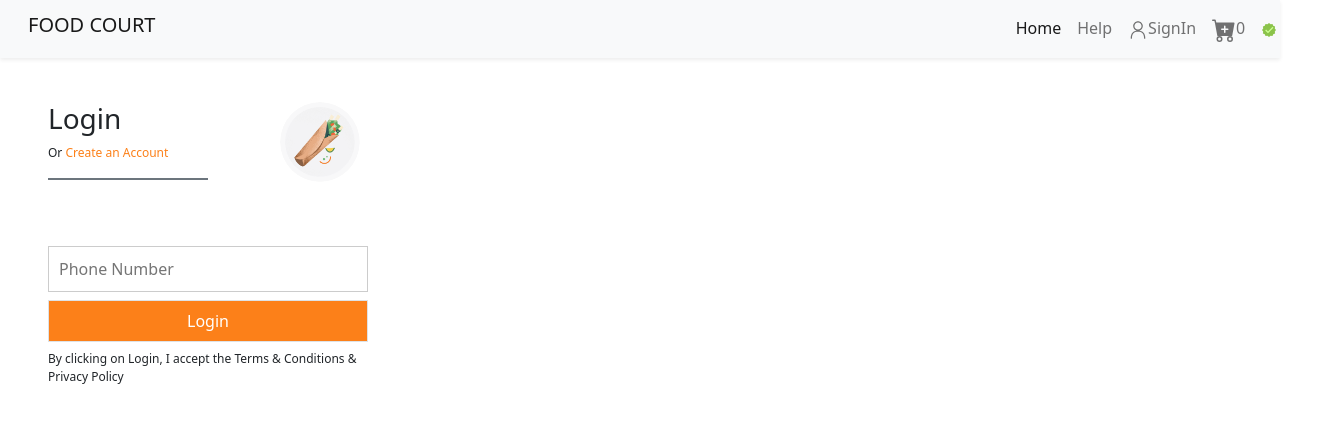
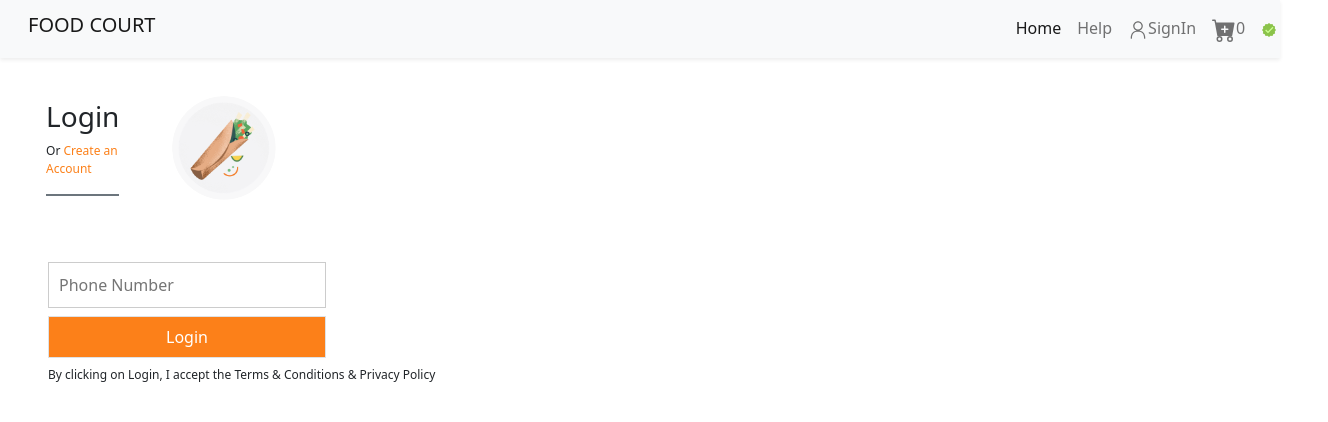
Before and after one commit to KaranMeghe/food-court, a React (Vite) app in the folder Food_Court /: page /contact in a window 1280 px wide. Shown: the top 422 px of the page, 1328 px wide, since content can reach past the window. Built offline with nearby package versions, Linux system fonts and the light colour scheme; data requests are answered from the project's data file.

Commit message:
Style - updating style for smaller devices, forms are now resposnible

```diff
--- a/Food_Court /db.json
+++ b/Food_Court /db.json
@@ -389,6 +389,12 @@
       "contactNumber": 6544567890,
       "email": "priyank@ymail.com",
       "id": 100
+    },
+    {
+      "userName": "sky",
+      "contactNumber": 8989898989,
+      "email": "ss@gmail.com",
+      "id": 101
     }
   ]
 }
--- a/Food_Court /src/Components/Forms/SignIn.jsx
+++ b/Food_Court /src/Components/Forms/SignIn.jsx
@@ -26,9 +26,45 @@ const SignIn = () => {
       onSubmit,
     });
 
+  // return (
+  //   <div>
+  //     <form className="mt-5 w-md-25 w-50" onSubmit={handleSubmit}>
+  //       <input
+  //         type="number"
+  //         className={
+  //           errors.number && touched.number ? "border border-danger" : ""
+  //         }
+  //         placeholder="Phone Number"
+  //         id="number"
+  //         value={values.number}
+  //         onChange={handleChange}
+  //         style={{
+  //           width: " 100%",
+  //           marginTop: "5%",
+  //           border: "1px solid #ccc",
+  //           padding: "10px",
+  //         }}
+  //       />
+  //       {errors.number && touched.number && <p>{errors.number}</p>}
+  //       <button
+  //         className="w-100 p-2 border mt-2"
+  //         style={{ backgroundColor: "#fc8019", color: "#fff" }}
+  //         disabled={isSubmitting}
+  //         type="submit"
+  //       >
+  //         Login
+  //       </button>
+  //     </form>
+  //     <p style={{ fontSize: "12px" }} className="w-25 mt-2">
+  //       By clicking on Login, I accept the Terms & Conditions & Privacy Policy
+  //     </p>
+  //   </div>
+  // );
   return (
     <div>
-      <form className="mt-5 w-25" onSubmit={handleSubmit}>
+      <form className="mt-5" onSubmit={handleSubmit}>
+        <div className="row">
+          <div className="col-sm-6 col-md-3">
             <input
               type="number"
               className={
@@ -39,7 +75,7 @@ const SignIn = () => {
               value={values.number}
               onChange={handleChange}
               style={{
-            width: " 100%",
+                width: "100%",
                 marginTop: "5%",
                 border: "1px solid #ccc",
                 padding: "10px",
@@ -54,8 +90,10 @@ const SignIn = () => {
             >
               Login
             </button>
+          </div>
+        </div>
       </form>
-      <p style={{ fontSize: "12px" }} className="w-25 mt-2">
+      <p style={{ fontSize: "12px" }} className="w-75 mt-2">
         By clicking on Login, I accept the Terms & Conditions & Privacy Policy
       </p>
     </div>
--- a/Food_Court /src/Components/Forms/SignUp.jsx
+++ b/Food_Court /src/Components/Forms/SignUp.jsx
@@ -39,7 +39,9 @@ const SignUp = () => {
 
   return (
     <div>
-      <form className="w-25 mt-5" onSubmit={handleSubmit}>
+      <div className="mt-5">
+        <div className="row">
+          <form className="col-lg-3 col-sm-12" onSubmit={handleSubmit}>
             <input
               type="number"
               className={
@@ -65,7 +67,9 @@ const SignUp = () => {
               onChange={handleChange}
               value={values.username}
               className={
-            errors.username && touched.username ? "border border-danger" : ""
+                errors.username && touched.username
+                  ? "border border-danger"
+                  : ""
               }
               style={{
                 width: " 100%",
@@ -103,10 +107,14 @@ const SignUp = () => {
               Continue
             </button>
           </form>
+        </div>
+
         <p style={{ fontSize: "12px" }} className="w-25 mt-2">
-        By creating an account, I accept the Terms & Conditions & Privacy Policy
+          By creating an account, I accept the Terms & Conditions & Privacy
+          Policy
         </p>
         {displayGreetings ? <Greeting userName={userLoginName} /> : null}
+      </div>
     </div>
   );
 };
--- a/Food_Court /src/Components/Pages/Contact.jsx
+++ b/Food_Court /src/Components/Pages/Contact.jsx
@@ -31,9 +31,36 @@ const Contact = () => {
   };
 
   return (
-    <div className="mx-5 w-100 position-relative">
-      <div className="d-flex w-25" style={{ marginTop: "8%" }}>
-        <div className="d-flex flex-column w-50">
+    // <div className="mx-5 w-100 position-relative">
+    //   <div
+    //     className="d-flex flex-column flex-md-row w-25 align-items-center justify-content-center"
+    //     style={{ marginTop: "8%" }}
+    //   >
+    //     <div className="d-flex flex-column w-50">
+    //       <h3 style={{ color: "#212529" }}>{loginStatus}</h3>
+    //       <p style={{ fontSize: "12px", cursor: "pointer" }}>
+    //         Or{" "}
+    //         <span onClick={toogleLoginStatus} style={{ color: "#fc8019" }}>
+    //           {loginStatusMessage}
+    //         </span>{" "}
+    //       </p>
+    //       <div className="border border-secondary w-20"></div>
+    //     </div>
+    //     <div className="w-50">
+    //       <img
+    //         className="w-50 h-100"
+    //         src={food3d}
+    //         style={{ borderRadius: "100%", marginLeft: "45%" }}
+    //       />
+    //     </div>
+    //   </div>
+
+    //   {loginStatus === "Login" ? <SignIn /> : <SignUp />}
+    // </div>
+    <div className="mx-5 position-relative">
+      <div className="row mt-5 pt-5">
+        <div className="col-lg-3 col-sm-12 d-flex flex-column flex-md-row justify-content-center align-items-center">
+          <div className=" d-flex flex-column ">
             <h3 style={{ color: "#212529" }}>{loginStatus}</h3>
             <p style={{ fontSize: "12px", cursor: "pointer" }}>
               Or{" "}
@@ -43,12 +70,14 @@ const Contact = () => {
             </p>
             <div className="border border-secondary w-20"></div>
           </div>
-        <div className="w-50">
+          <div className="col-lg-9 col-sm-12 d-flex justify-content-center">
             <img
               className="w-50 h-100"
               src={food3d}
-            style={{ borderRadius: "100%", marginLeft: "45%" }}
+              style={{ borderRadius: "100%" }}
+              alt="Food"
             />
+          </div>
         </div>
       </div>
 
--- a/Food_Court /src/Components/utils/useGetRestarunts.jsx
+++ b/Food_Court /src/Components/utils/useGetRestarunts.jsx
@@ -16,12 +16,12 @@ export const useGetRestarunts = () => {
     const data = await axios.get(FETCH_RESTARUNTS);
     console.log(data);
     setAllRestarants(
-      data?.data?.data?.cards[5]?.card?.card?.gridElements?.infoWithStyle
+      data?.data?.data?.cards[3]?.card?.card?.gridElements?.infoWithStyle
         ?.restaurants
     );
 
     setFilteredRestarunts(
-      data?.data?.data?.cards[5]?.card?.card?.gridElements?.infoWithStyle
+      data?.data?.data?.cards[3]?.card?.card?.gridElements?.infoWithStyle
         ?.restaurants
     );
   };
```
Lines whose indentation alone changed are shown as unchanged.
